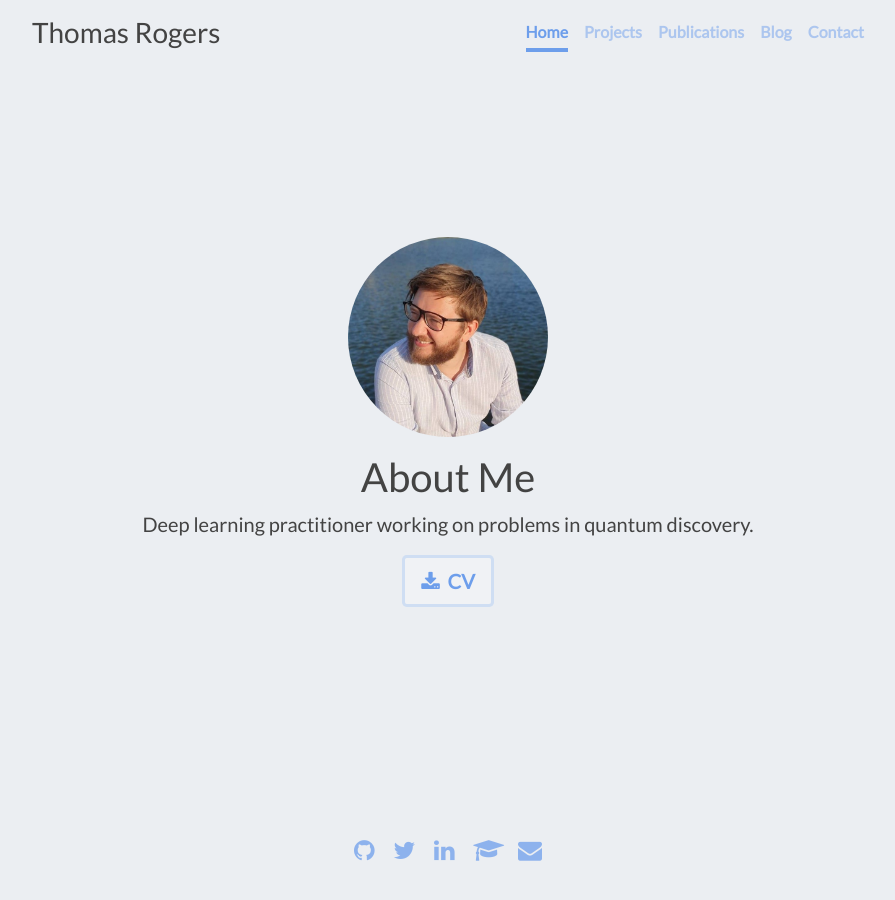
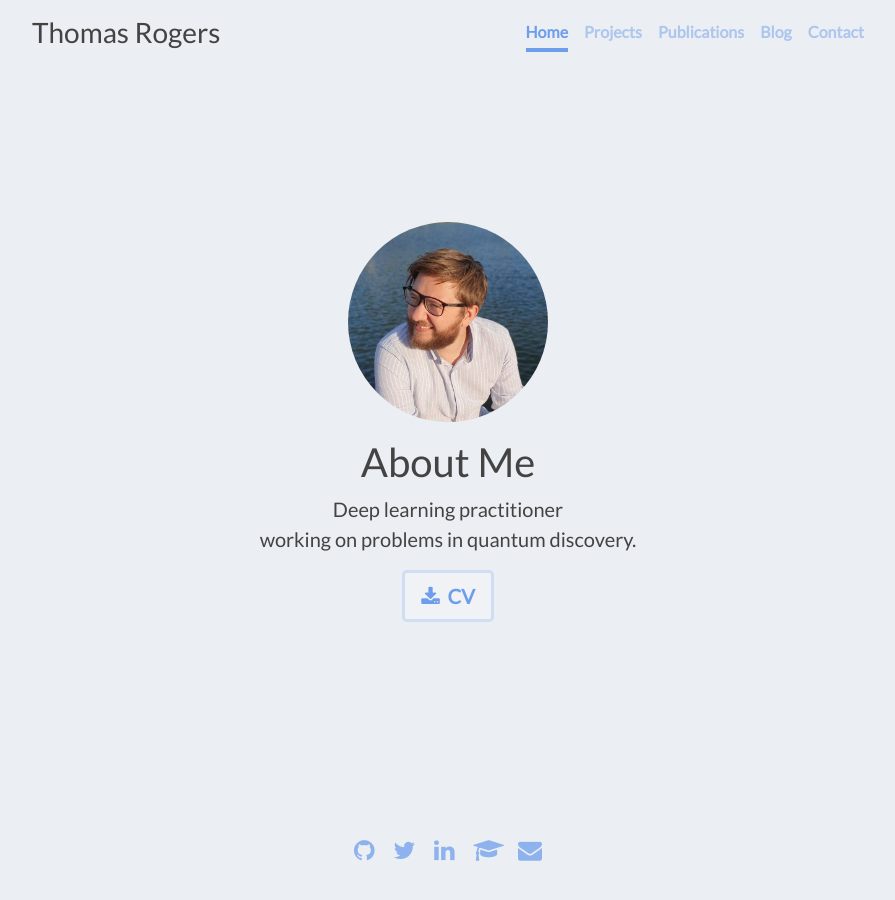
Before and after one commit to TWRogers/twrogers.github.io, a Jekyll site: the page built from index.md, in a window 1280 px wide. Shown: the whole page, without its empty margins (192-1087 px from the left). Built offline with Jekyll 4.4.1, drawn with Linux system fonts in a browser that asks for light colours.

Commit message:
Update index.md

```diff
--- a/index.md
+++ b/index.md
@@ -10,7 +10,7 @@ abstract: "Welcome to Thomas Rogers' blog! Here you can find all the stuff he ha
 <img src="{{ './assets/images/me.jpg' | relative_url }}" class="rounded-circle" width="200px">
 <br>
 <h1 class="cover-heading">About Me</h1>
-<p class="lead">Deep learning practitioner working on problems in quantum discovery.</p>
+<p class="lead">Deep learning practitioner <br> working on problems in quantum discovery.</p>
 
   <a href="{{ './assets/docs/thomas_rogers_cv.pdf' | relative_url }}" class="btn btn-lg btn-secondary">
   <i class="fa fa-download" aria-hidden="true"></i>&nbsp; CV</a>
```
